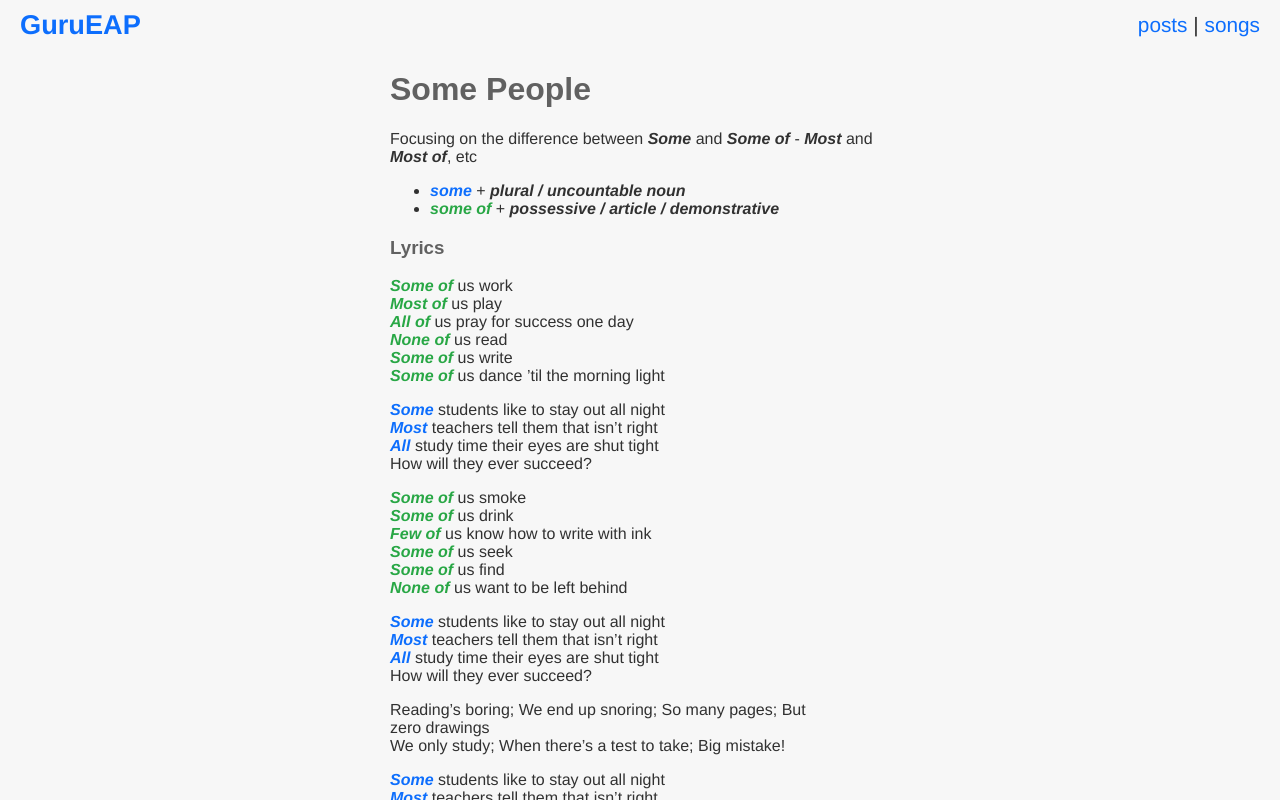
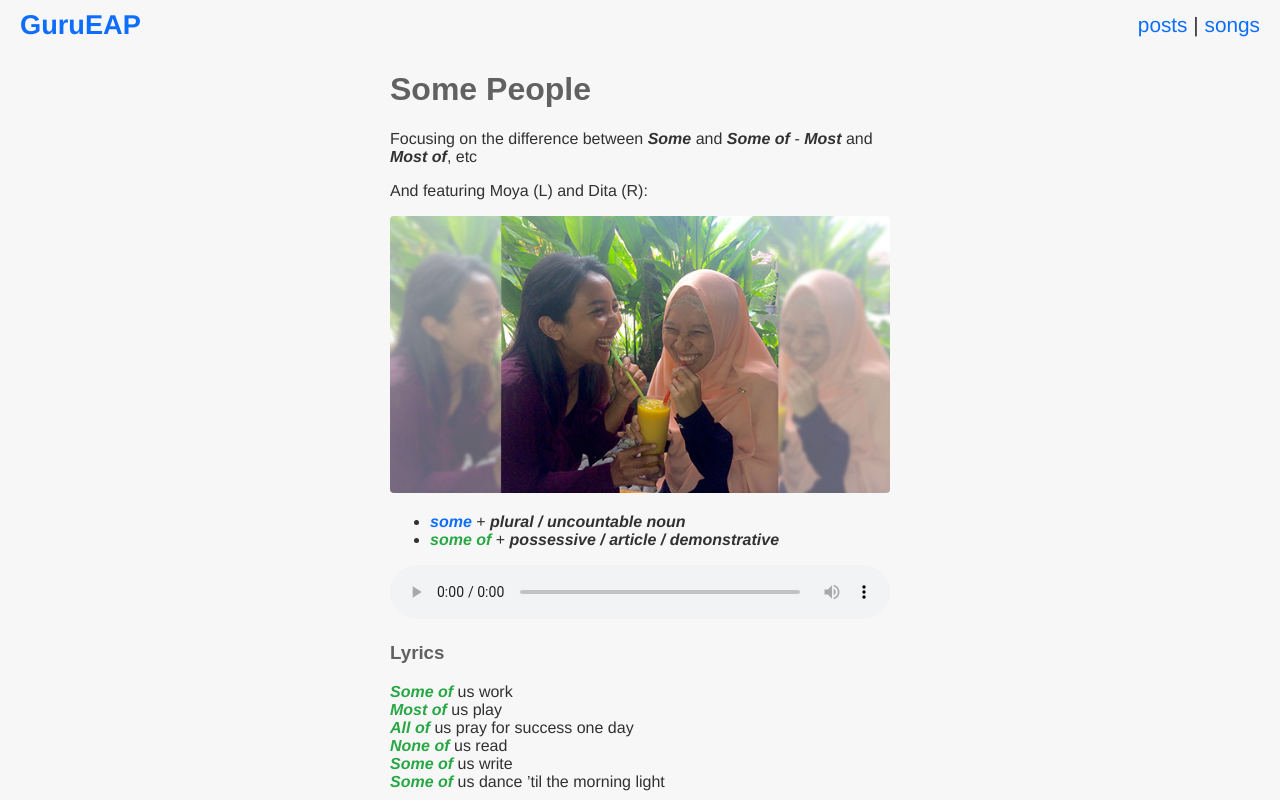
Before and after one commit to boltonsteve/gurueap, a SvelteKit app: page /songs/some-people in a window 1280 px wide. Shown: the top 800 px of the page. Built offline with nearby package versions, Linux system fonts and the light colour scheme.

Commit message:
added audio

```diff
--- a/src/routes/songs/some-people/+page.svelte
+++ b/src/routes/songs/some-people/+page.svelte
@@ -8,10 +8,19 @@
 
     <p>Focusing on the difference between <b><i>Some</i></b> and <b><i>Some of</i></b> - <b><i>Most</i></b> and <b><i>Most of</i></b>, etc</p>
 
+    <p>And featuring Moya (L) and Dita (R):</p>
+
+    <img src="/img/moya-dita.jpg" class="img-fluid rounded" alt="Dita Moya">
+
     <ul>
         <li><span class="font-weight-bold text-primary font-italic">some</span> + <b><i>plural / uncountable noun</i></b></li>
         <li><span class="font-weight-bold text-success font-italic">some of</span> + <b><i>possessive / article / demonstrative</i></b></li>
     </ul>
+
+    <audio controls style="width:100%;">
+    <source src="/audio/some-people.mp3" type="audio/mpeg">
+    Your browser does not support the audio element.
+</audio>
 
 <h3>Lyrics</h3>
 
```
